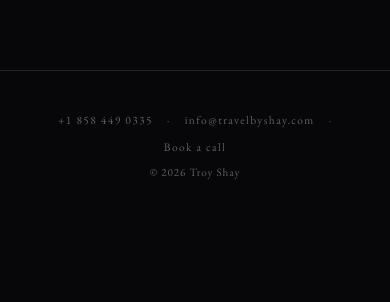
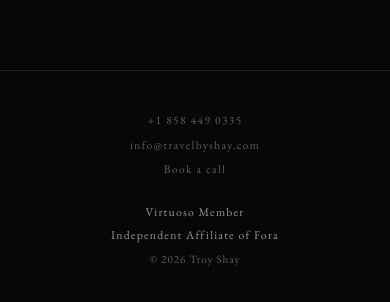
Before and after one commit to ryan-shay/travelbyshay, a Next.js app: page / in a window 390 px wide. Shown: the part 2716-3018 px from the top of the page. Before the commit the page ends 2938 px from the top, so only its background shows below. Built offline with nearby package versions, Linux system fonts and the light colour scheme.

Commit message:
Add Virtuoso Member and Fora affiliate credentials to footer
Also stacks footer items on phones so the contact line no longer wraps
with a stray separator.

Co-Authored-By: Claude Opus 5.5 <noreply@anthropic.com>
Claude-Session: https://claude.ai/code/session_01YZyuRnEoAqYnd8DVkR7Eqi

```diff
--- a/app/globals.css
+++ b/app/globals.css
@@ -336,6 +336,34 @@ img {
   letter-spacing: 0.08em;
 }
 
+@media (max-width: 599px) {
+  .footer {
+    flex-direction: column;
+    align-items: center;
+    gap: 6px;
+  }
+
+  .footer > span[aria-hidden] {
+    display: none;
+  }
+
+  .footer .footer-credentials {
+    flex-direction: column;
+    align-items: center;
+  }
+}
+
+.footer .footer-credentials {
+  display: flex;
+  flex-wrap: wrap;
+  justify-content: center;
+  gap: 4px 20px;
+  margin-top: 18px;
+  font-size: 0.74rem;
+  letter-spacing: 0.1em;
+  color: var(--fg-dim);
+}
+
 /* ─── Desktop ───────────────────────────────────────────── */
 
 @media (min-width: 720px) {
--- a/app/page.js
+++ b/app/page.js
@@ -105,6 +105,10 @@ export default function Home() {
         <a href="https://cal.com/troyshay" target="_blank" rel="noopener noreferrer">
           Book a call
         </a>
+        <p className="footer-credentials">
+          <span>Virtuoso Member</span>
+          <span>Independent Affiliate of Fora</span>
+        </p>
         <p>© {new Date().getFullYear()} Troy Shay</p>
       </footer>
     </main>
```
